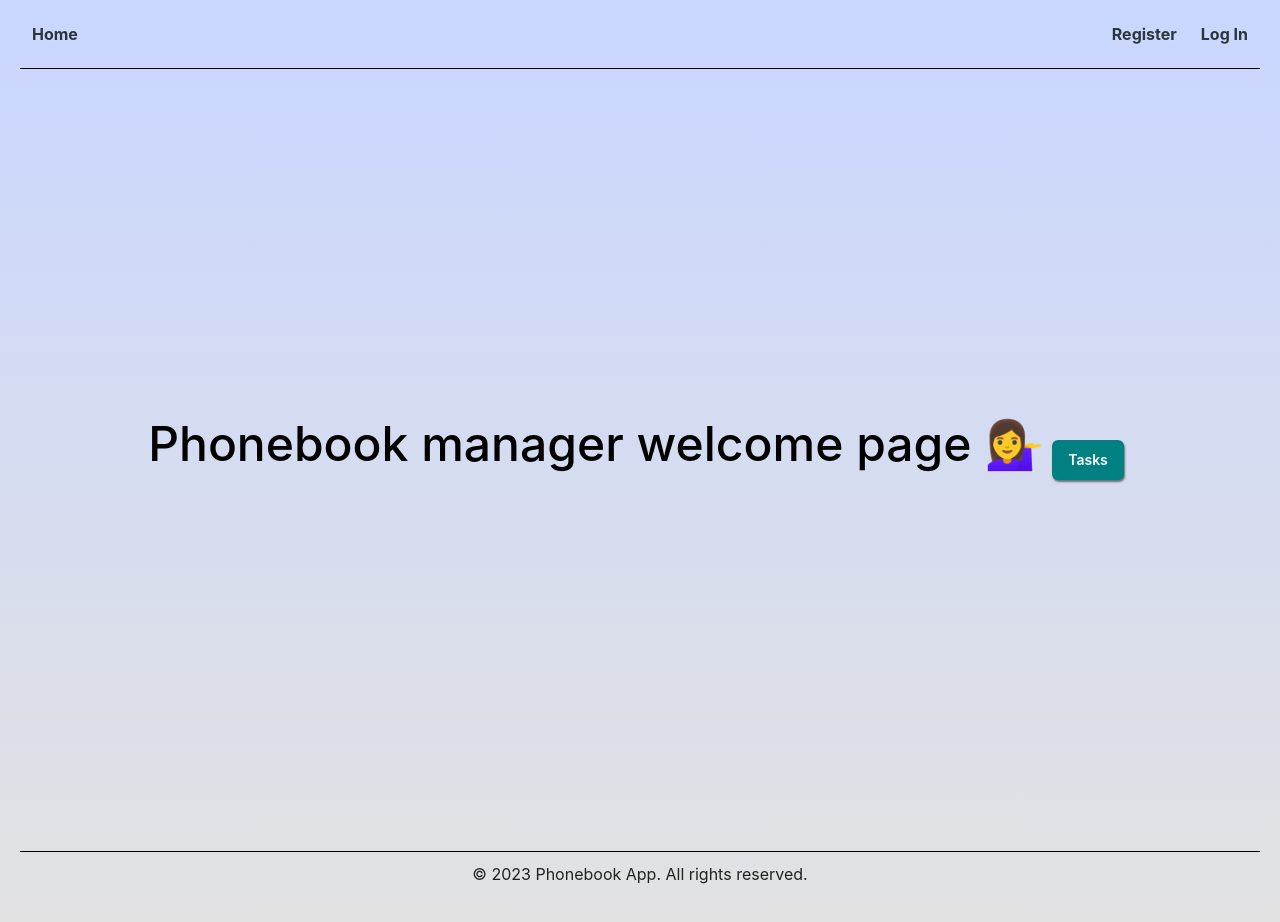
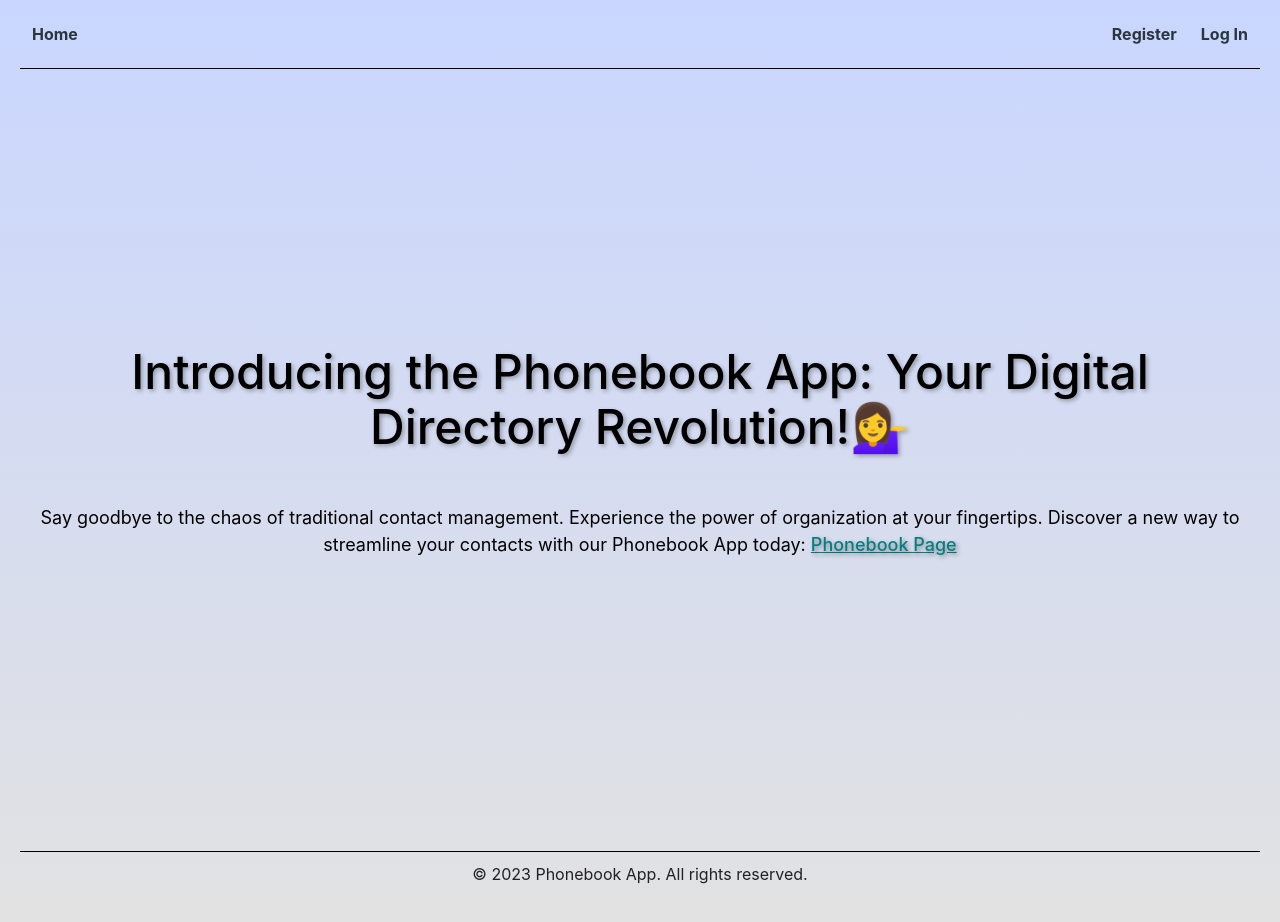
Before and after one commit to VadBorovec/goit-react-hw-08-phonebook, a React (Create React App) app: page / in a window 1280 px wide. Shown: the top 922 px of the page. Built offline with nearby package versions, Linux system fonts and the light colour scheme.

Commit message:
update homepage

```diff
--- /dev/null
+++ b/src/components/Hero/Hero.jsx
@@ -0,0 +1,22 @@
+import React from 'react';
+import { HeroWrap, Title, Text, Link } from './Hero.styled';
+
+export const Hero = () => {
+  return (
+    <HeroWrap>
+      <Title>
+        Introducing the Phonebook App: Your Digital Directory Revolution!
+        <span role="img" aria-label="Greeting icon">
+          💁‍♀️
+        </span>
+      </Title>
+      <br />
+      <Text>
+        Say goodbye to the chaos of traditional contact management. Experience
+        the power of organization at your fingertips. Discover a new way to
+        streamline your contacts with our Phonebook App today:{' '}
+        <Link href="/contacts">Phonebook Page</Link>
+      </Text>
+    </HeroWrap>
+  );
+};
--- /dev/null
+++ b/src/components/Hero/Hero.styled.jsx
@@ -0,0 +1,42 @@
+import styled from '@emotion/styled';
+
+export const HeroWrap = styled.div`
+  min-height: calc(100vh - 50px);
+  display: flex;
+  align-items: center;
+  justify-content: center;
+  flex-direction: column;
+`;
+
+export const Title = styled.h1`
+  font-weight: 500;
+  font-size: ${props => props.theme.fontSizes.xxxlarge};
+  text-align: center;
+  text-shadow: 2px 2px 4px rgba(0, 0, 0, 0.3);
+`;
+
+export const Text = styled.p`
+  font-size: ${props => props.theme.fontSizes.medium};
+  line-height: 1.5;
+  text-align: center;
+`;
+
+export const Link = styled.a`
+  font-size: ${props => props.theme.fontSizes.medium};
+  font-weight: 500;
+  color: ${props => props.theme.colors.btn};
+  text-decoration: underline;
+  text-shadow: 2px 2px 4px rgba(0, 0, 0, 0.4);
+  display: inline-block;
+  transition: transform 0.3s ease-in-out;
+
+  &:hover {
+    text-shadow: 1px 2px 2px rgba(0, 0, 0, 0.6);
+    color: ${props => props.theme.colors.btnActive};
+    transform: scale(1.05);
+  }
+  &:active {
+    text-shadow: 2px 2px 4px rgba(0, 0, 0, 0.8);
+    color: ${props => props.theme.colors.btnHover};
+  }
+`;
--- /dev/null
+++ b/src/components/Hero/index.js
@@ -0,0 +1 @@
+export * from './Hero';
--- a/src/components/Navigation/Navigation.jsx
+++ b/src/components/Navigation/Navigation.jsx
@@ -12,7 +12,7 @@ export const Navigation = () => {
       </NavLink>
       {isLoggedIn && (
         <NavLink className={css.link} to="/contacts">
-          Tasks
+          Phonebook
         </NavLink>
       )}
     </nav>
--- a/src/components/index.js
+++ b/src/components/index.js
@@ -10,6 +10,7 @@ export * from './ContactList';
 export * from './ContactItem';
 export * from './ContactStats';
 export * from './Footer';
+export * from './Hero';
 export * from './LoginForm';
 export * from './Navigation';
 export * from './RegisterForm';
--- a/src/pages/Home.jsx
+++ b/src/pages/Home.jsx
@@ -1,20 +1,7 @@
-import { Button } from 'components/ui';
+// import { Button } from 'components/ui';
 import { Helmet } from 'react-helmet';
-import { NavLink } from 'react-router-dom';
-
-const styles = {
-  container: {
-    minHeight: 'calc(100vh - 50px)',
-    display: 'flex',
-    alignItems: 'center',
-    justifyContent: 'center',
-  },
-  title: {
-    fontWeight: 500,
-    fontSize: 48,
-    textAlign: 'center',
-  },
-};
+// import { NavLink } from 'react-router-dom';
+import { Hero } from 'components';
 
 export default function Home() {
   return (
@@ -22,18 +9,7 @@ export default function Home() {
       <Helmet>
         <title>Phonebook - Home</title>
       </Helmet>
-      <div style={styles.container}>
-        <h1 style={styles.title}>
-          Phonebook manager welcome page{' '}
-          <span role="img" aria-label="Greeting icon">
-            💁‍♀️
-          </span>
-        </h1>
-        <br />
-        <Button>
-          <NavLink to="/contacts">Tasks</NavLink>
-        </Button>
-      </div>
+      <Hero />
     </>
   );
 }
--- a/src/styles/theme.jsx
+++ b/src/styles/theme.jsx
@@ -21,6 +21,9 @@ export const theme = Object.freeze({
     small: '14px',
     medium: '18px',
     large: '22px',
+    xlarge: '26px',
+    xxlarge: '32px',
+    xxxlarge: '48px',
   },
   spacing: value => `${4 * value}px`,
   shadows: {
```
